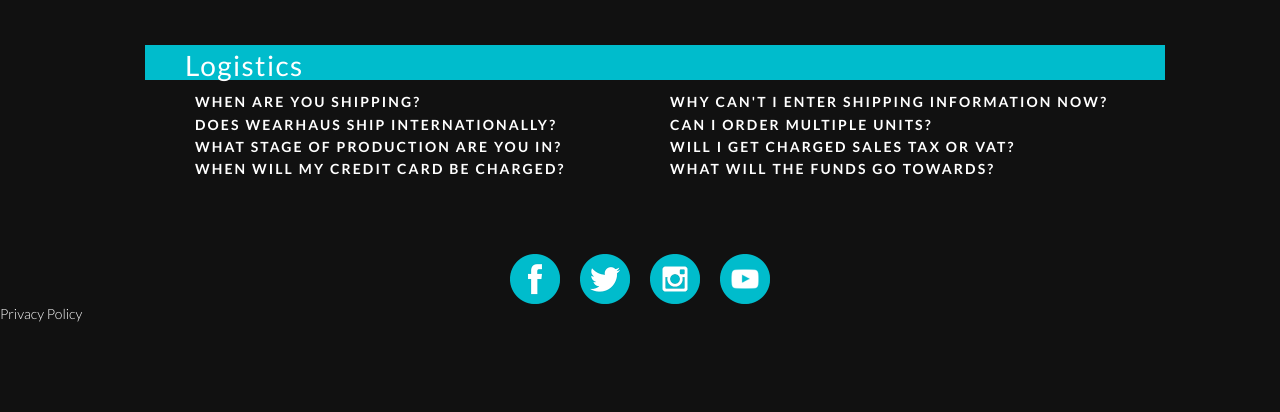
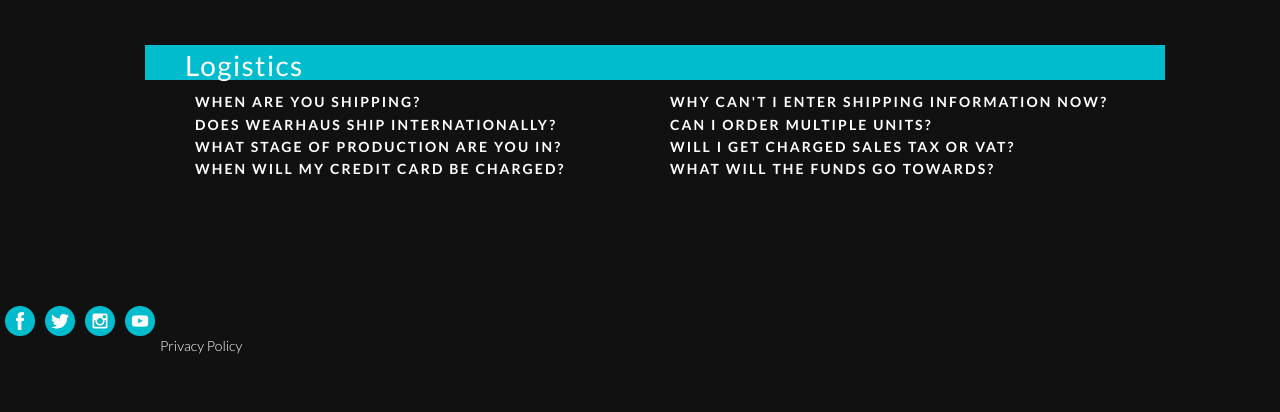
Before and after one commit to wearhaus/crowdfunding-site, a Flask app: page /faq in a window 1280 px wide. Shown: the part 548-960 px from the top of the page. Before the commit the page ends 870 px from the top, so only its background shows below. Run offline with Flask 2, Linux system fonts and the light colour scheme; data that the repository does not hold is empty; some libraries are stand-ins or nearby versions.

Commit message:
Footer has a navbar now that includes the privacy policy

```diff
--- a/static/css/bootstrap-theme.css
+++ b/static/css/bootstrap-theme.css
@@ -87,6 +87,7 @@ p {
 /* Navbar */
 
 .navbar {
+  border-radius: 0;
   min-height: 60px;
   -webkit-touch-callout: none;
   -webkit-user-select: none;
@@ -108,7 +109,6 @@ p {
 .navbar-default {
   background: transparent;
   border: none;
-  height: 60px;
   transition: background .5s;
 }
 
@@ -171,7 +171,7 @@ p {
     padding: 10px 10px;
   }
 
-  .navbar-default {
+  #header .navbar-default {
     height: 50px;
   }
 
--- a/static/css/style.css
+++ b/static/css/style.css
@@ -684,12 +684,19 @@ section#details {
 /* Footer */
 #footer {
 	background-color: #111;
-	padding: 1em 0;
+	margin: 0;
 }
 
 #footer #social-icon-container {
-	margin: 0 auto;
-	width: 280px;
+	height: 30px;
+	margin: 5px 0;
+	width: 160px;
+}
+
+#footer #social-icon-container div {
+	height: 30px;
+	width: 30px;
+	margin: 5px;
 }
 
 
```
Also changed, not shown: templates/index.html (+15 -5 lines).
